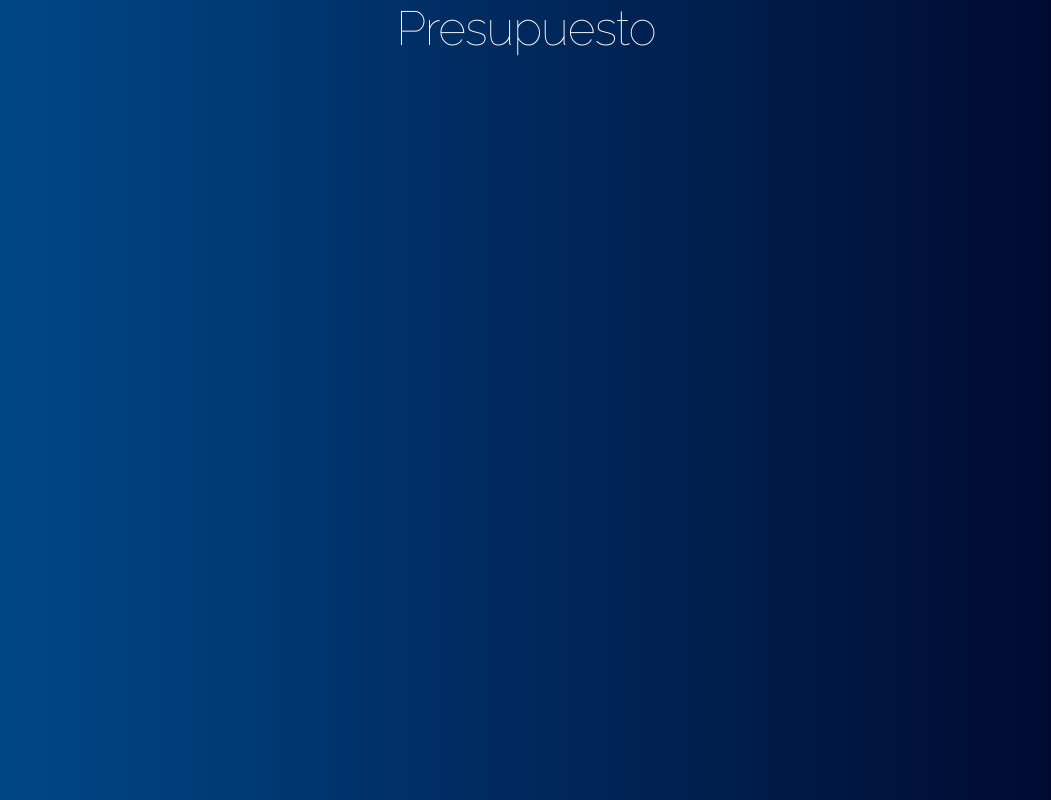
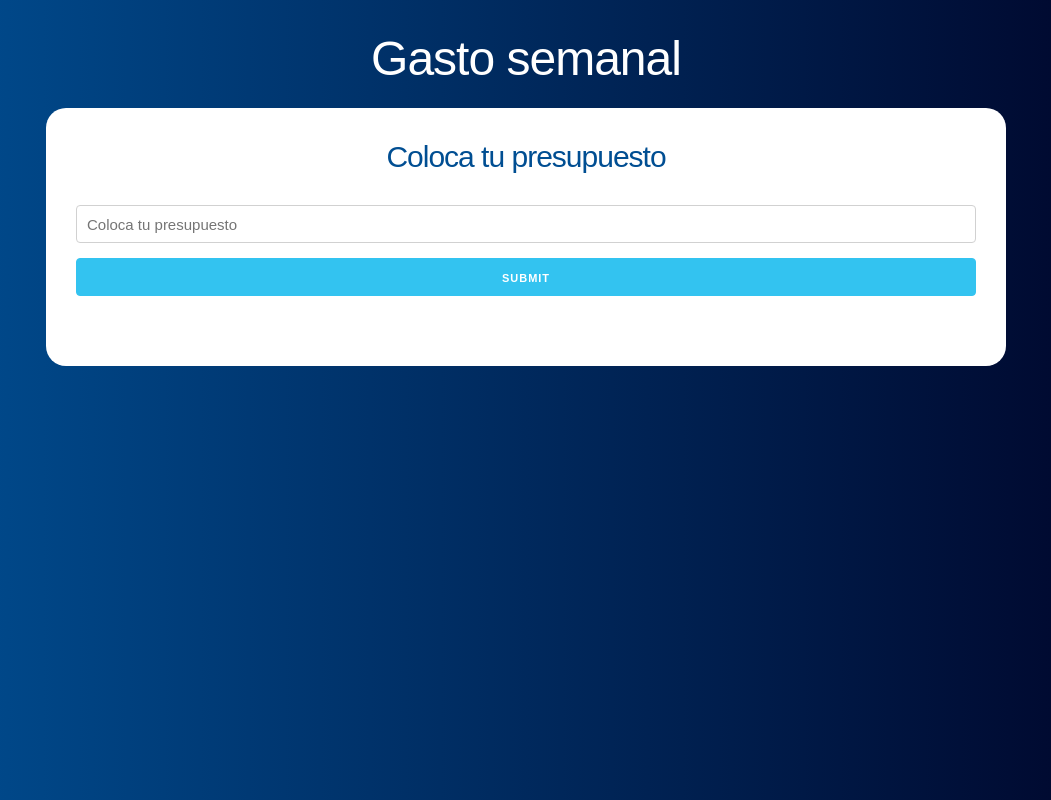
Before and after one commit to JorgeRodz/gasto-semanal, a React (Create React App) app: page / in a window 1280 px wide. Shown: the whole page, without its empty margins (114-1165 px from the left). Built offline with nearby package versions, Linux system fonts and the light colour scheme.

Commit message:
Add Error and Pregunta components

```diff
--- a/public/index.html
+++ b/public/index.html
@@ -9,14 +9,13 @@
       name="description"
       content="Web site created using create-react-app"
     />
-    <link rel="apple-touch-icon" href="%PUBLIC_URL%/logo192.png" />
     <link rel="manifest" href="%PUBLIC_URL%/manifest.json" />
     <link
       rel="stylesheet"
       href="https://cdnjs.cloudflare.com/ajax/libs/normalize/8.0.1/normalize.min.css"
     />
     <link
-      href="https://fonts.googleapis.com/css?family=Raleway:100,400&display=swap"
+      href="https://fonts.googleapis.com/css?family=Staatliches"
       rel="stylesheet"
     />
     <link
--- a/src/App.js
+++ b/src/App.js
@@ -1,10 +1,23 @@
-import React from "react";
+import React, { useState } from "react";
+import Pregunta from "./components/Pregunta";
 
 function App() {
+  /*---------------- states --------------------*/
+  const [presupeusto, guardarPresupuesto] = useState(0);
+  const [restante, guardarRestante] = useState(0);
+
   return (
-    <>
-      <h1>Presupuesto</h1>
-    </>
+    <div className="container">
+      <header>
+        <h1>Gasto semanal</h1>
+        <div className="contenido-principal contenido">
+          <Pregunta
+            guardarPresupuesto={guardarPresupuesto}
+            guardarRestante={guardarRestante}
+          />
+        </div>
+      </header>
+    </div>
   );
 }
 
--- /dev/null
+++ b/src/components/Error.js
@@ -0,0 +1,7 @@
+import React from "react";
+
+const Error = ({ mensaje }) => {
+  return <p className="alert alert-danger error">{mensaje}</p>;
+};
+
+export default Error;
--- /dev/null
+++ b/src/components/Pregunta.js
@@ -0,0 +1,59 @@
+import React, { useState } from "react";
+import Error from "./Error";
+
+const Pregunta = ({ guardarPresupuesto, guardarRestante }) => {
+  /*---------------- States --------------------*/
+  const [cantidad, guardarCantidad] = useState(0);
+  const [error, guardarError] = useState(false);
+
+  /*---------------- Funciones para actulizar el state --------------------*/
+  // Funcion para actuliazar el state cantidad
+  const definirPresupuesto = (event) => {
+    guardarCantidad(+event.target.value);
+  };
+
+  /*--------------------------------------------------------------------------------------------------------*/
+
+  // Submit: funcion que se ejecuta cuando le damos submit al formulario
+  const agregarPresupuesto = (event) => {
+    event.preventDefault();
+
+    // validar
+    if (cantidad < 1 || Number.isNaN(cantidad)) {
+      guardarError(true);
+      return;
+    }
+
+    // Si pasa la validacion
+    guardarError(false);
+    guardarPresupuesto(cantidad);
+    guardarRestante(cantidad);
+  };
+
+  return (
+    <>
+      <h2>Coloca tu presupuesto</h2>
+
+      {error ? <Error mensaje="El presupuesto es incorrecto" /> : null}
+
+      {/* prettier-ignore */}
+      <form
+        onSubmit={agregarPresupuesto}
+      >
+        <input
+          type="number"
+          className="u-full-width"
+          placeholder="Coloca tu presupuesto"
+          onChange={definirPresupuesto}
+        />
+        <input
+          type="submit"
+          className="button-primary u-full-width"
+          placeholder="Definir presupuesto"
+        />
+      </form>
+    </>
+  );
+};
+
+export default Pregunta;
```
Also changed, not shown: public/manifest.json, 1 other file (tests, documents, lock files or other folders).
